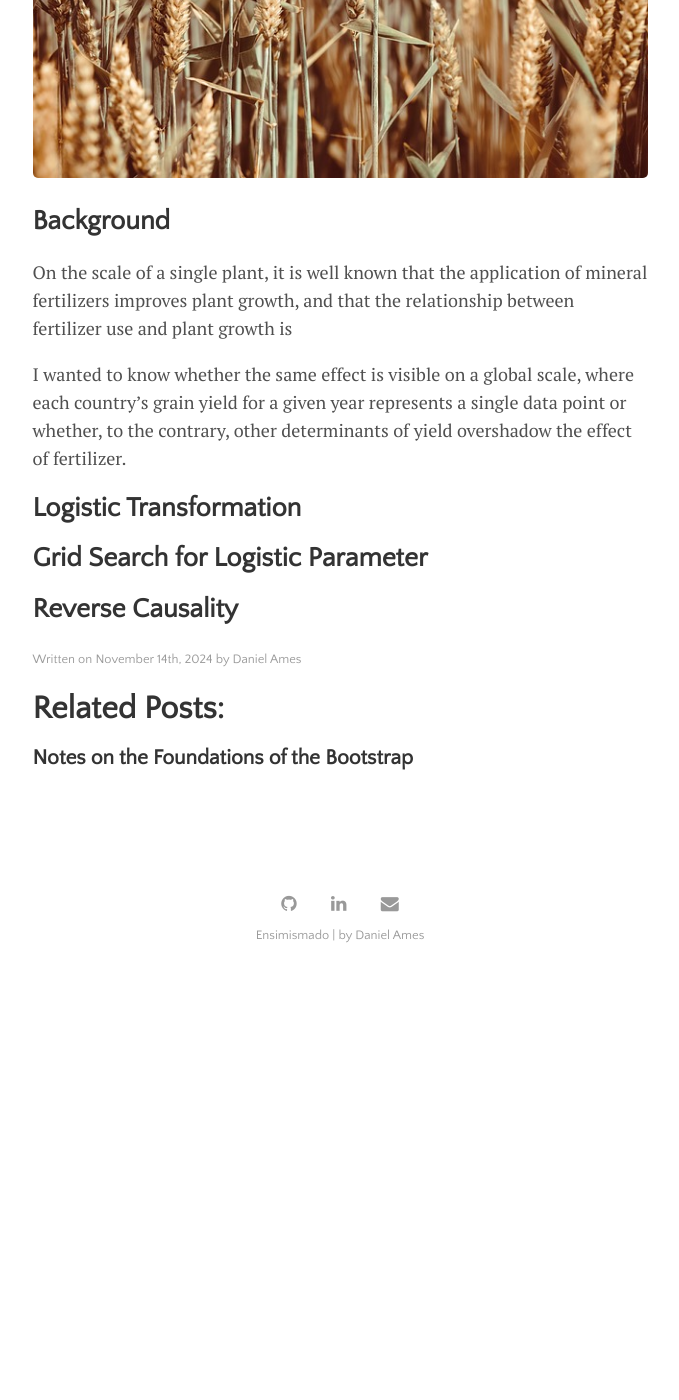
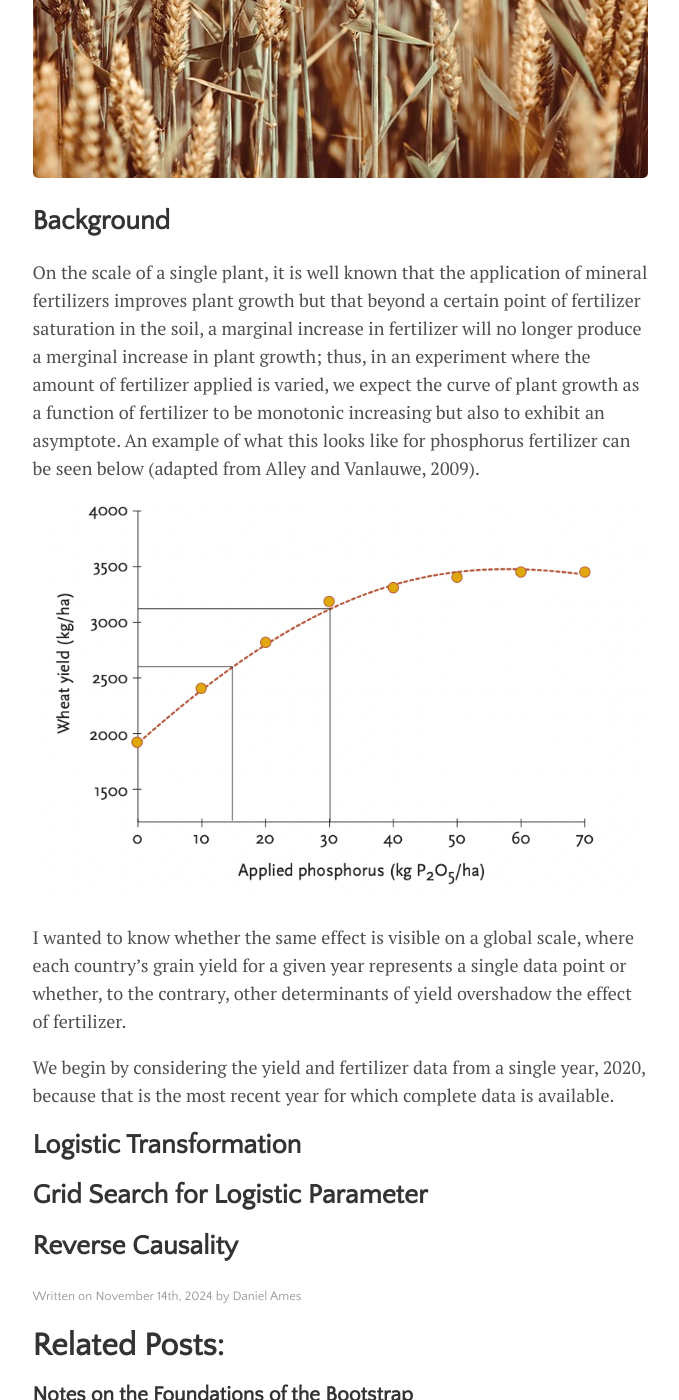
Before and after one commit to DanielAmes/DanielAmes.github.io, a Jekyll site: the page built from _posts/2024-11-14-grainyieldproject.md, in a window 1280 px wide and 1400 px high, scrolled down 480 px. Shown: the whole window, without its empty margins (300-979 px from the left). Built offline with Jekyll 4.4.1, drawn with Linux system fonts in a browser that asks for light colours; before the commit the page ends 1461 px from its top, so only the background shows below that.

Commit message:
Added phosphorus picture

```diff
--- a/_posts/2024-11-14-grainyieldproject.md
+++ b/_posts/2024-11-14-grainyieldproject.md
@@ -7,10 +7,15 @@ tags: [documentation,sample]
 image: wheatstock.jpg
 ---
 ## Background
-On the scale of a single plant, it is well known that the application of mineral fertilizers improves plant growth, and that the relationship between fertilizer use and plant growth is
+On the scale of a single plant, it is well known that the application of mineral fertilizers improves plant growth but that beyond a certain point of fertilizer saturation in the soil, a marginal increase in fertilizer will no longer produce a merginal increase in plant growth; thus, in an experiment where the amount of fertilizer applied is varied, we expect the curve of plant growth as a function of fertilizer to be monotonic increasing but also to exhibit an asymptote. An example of what this looks like for phosphorus fertilizer can be seen below (adapted from Alley and Vanlauwe, 2009).
+
+![Figure 1]({{ site.baseurl }}/assets/img/Phosphorus.png)
 
 I wanted to know whether the same effect is visible on a global scale, where each country's grain yield for a given year represents a single data point or whether, to the contrary, other determinants of yield overshadow the effect of fertilizer.
 
+
+
+We begin by considering the yield and fertilizer data from a single year, 2020, because that is the most recent year for which complete data is available.
 ## Logistic Transformation
 
 ## Grid Search for Logistic Parameter
```
Also changed, not shown: assets/img/Phosphorus.png (added), 3 other files.
